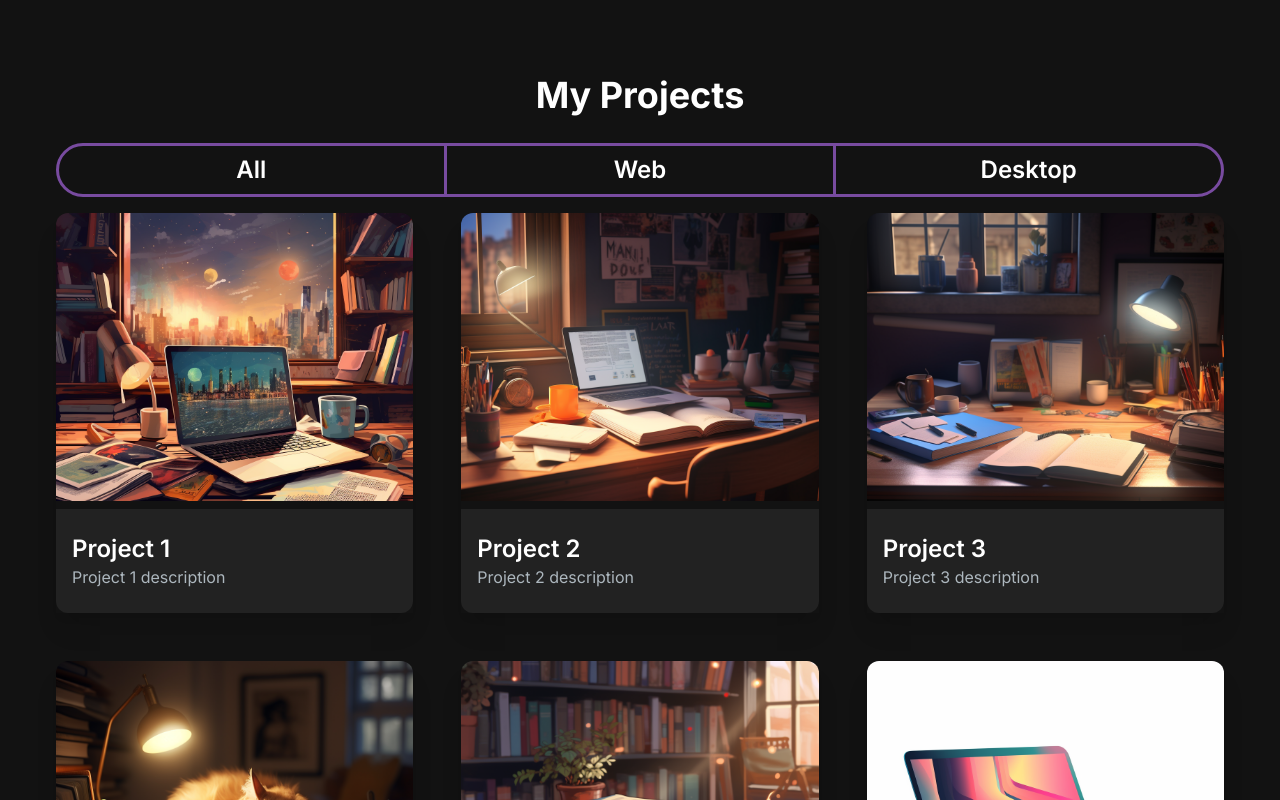
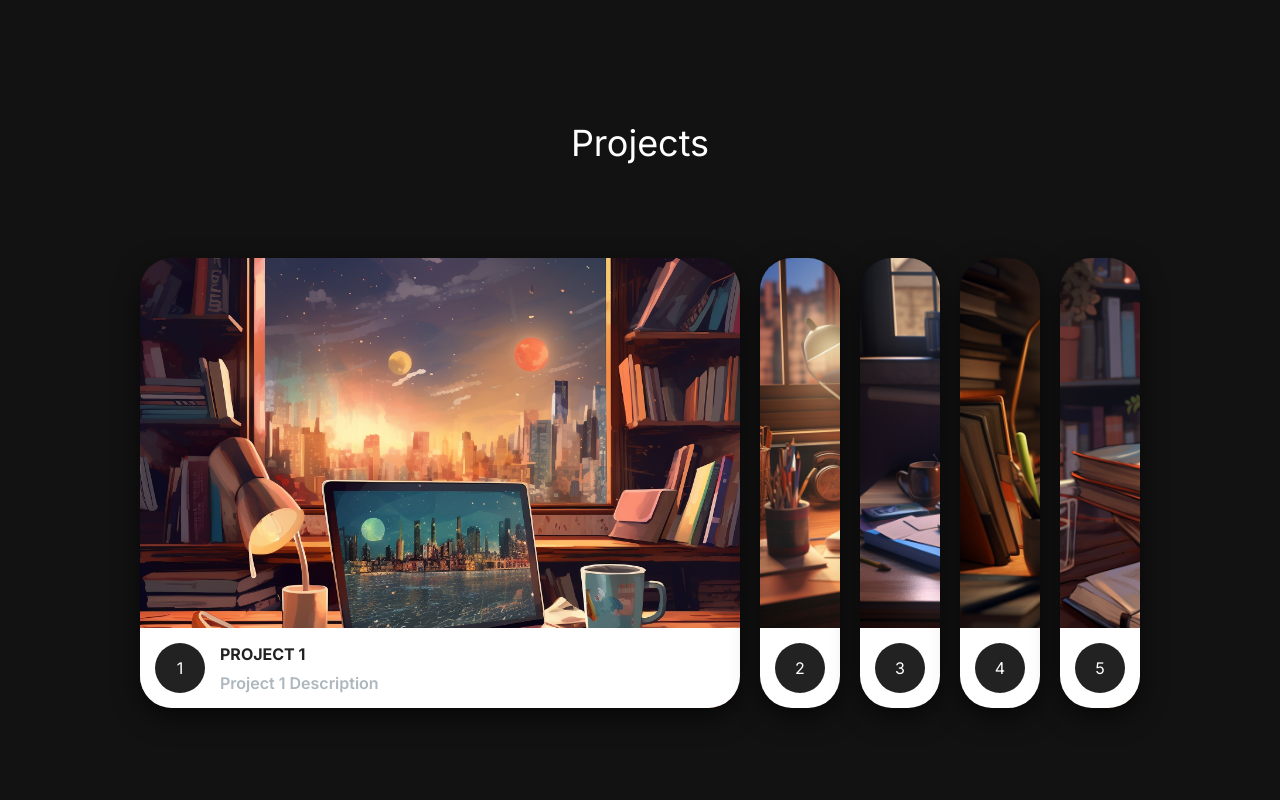
Before and after one commit to CamelliaBui95/webPortfolioBTN, a Next.js app: page / in a window 1280 px wide. Shown: the part 1140-1940 px from the top of the page. Built offline with nearby package versions, Linux system fonts and the light colour scheme.

Commit message:
Change the design for project section

```diff
--- a/src/app/components/AboutSection.jsx
+++ b/src/app/components/AboutSection.jsx
@@ -114,7 +114,7 @@ const AboutSection = () => {
               experience working with JavaScript, React, Redux, Node.js,
               Express, HTML, CSS, Git and Docker. I am a quick learner and am
               always looking to expand my knowledge and skill set. Being a
-              self-taught most of the time, I am also very self-disciplined and
+              self-taught for two-third of the journey, I am also very self-disciplined and
               independent.
             </p>
             <div className="flex flex-row mt-4">
--- a/src/app/components/backgroundDeco/BackgroundDeco.jsx
+++ b/src/app/components/backgroundDeco/BackgroundDeco.jsx
@@ -1,32 +1,82 @@
-import React, {useState, useRef, useEffect} from "react";
+import React, { useState, useRef, useEffect } from "react";
 import "./backgroundDeco.css";
 
 const animationStyles = {
-  promptSlideIn: {
-    transform: "translateY(50%)",
+  promptSlideOut: {
+    transform: "translateY(500%)",
     opacity: 0,
   },
-  promptSlideOut: {
+  promptSlideIn: {
     transform: "translateY(0)",
+    opacity: 1,
+  },
+  moonSlideOut: {
+    top: "100%",
+    opacity: 0.5,
+  },
+  moonSlideIn: {
+    top: "0",
     opacity: 1,
   },
 };
 
 const BackgroundDeco = () => {
   const ref = useRef(null);
+  const refMoon = useRef(null);
+  const [hasIntersected, setIntersect] = useState(false);
+  const [slide, setSlide] = useState(animationStyles.promptSlideOut);
+
+  useEffect(() => {
+    const observer1 = new IntersectionObserver(
+      ([entry]) => {
+        if (entry.isIntersecting) setSlide(animationStyles.promptSlideIn);
+      },
+      { threshold: 0.5 }
+    );
+
+    if (ref.current) {
+      observer1.observe(ref.current);
+    }
+
+    const observer2 = new IntersectionObserver(
+      ([entry]) => {
+        if (entry.isIntersecting) setIntersect(true);
+      },
+      { threshold: 0.7 }
+    );
+
+    if (refMoon.current) {
+      observer2.observe(refMoon.current);
+    }
+
+    return () => {
+      if (ref.current) observer1.disconnect();
+      if (refMoon.current) observer2.disconnect();
+    };
+  }, []);
 
   return (
-    <section className="overflow-hidden">
-      <div className="prompt-section ">
-        <p className="prompt text-primaryColor text-center text-5xl">
+    <section className="overflow-hidden transition-all duration-[1s] ease-in-out">
+      <div className="prompt-section" ref={ref}>
+        <p
+          className="prompt text-primaryColor text-center text-5xl transition-all duration-[1s] ease-in-out"
+          style={slide}
+        >
           Let's connect
         </p>
       </div>
 
-      <div className="parallax-container">
+      <div className="parallax-container " ref={refMoon}>
         <div className="first-layer"></div>
         <div className="second-layer"></div>
-        <div className="moon"></div>
+        <div
+          className="moon transition-all duration-[2s] ease-in-out"
+          style={
+            hasIntersected
+              ? animationStyles.moonSlideIn
+              : animationStyles.moonSlideOut
+          }
+        ></div>
       </div>
     </section>
   );
--- a/src/app/components/backgroundDeco/backgroundDeco.css
+++ b/src/app/components/backgroundDeco/backgroundDeco.css
@@ -1,5 +1,5 @@
 .prompt-section {
-    height: 100vh;
+    height: 120vh;
     width: 100%;
     background: theme("colors.primaryBg");
     display: flex;
@@ -15,6 +15,8 @@
     background: linear-gradient(180deg, theme("backgroundImage.bgGradientFrom") 0%, theme("backgroundImage.bgGradientVia") 26%, theme("backgroundImage.bgGradientTo") 72%);
     position: relative;
     overflow: hidden;
+    transition: all;
+    transition-duration: 1s;
 }
 
 .first-layer {
@@ -26,6 +28,8 @@
     width: 100vw;
     position: absolute;
     z-index: 3;
+    transition: all;
+    transition-duration: 1s;
 }
 
 .second-layer {
@@ -39,7 +43,11 @@
     position: absolute;
 
     z-index: 1;
+    transition: all;
+    transition-duration: 1s;
 }
+
+
 
 .moon {
     background: theme("backgroundImage.bgSecondLayer");
@@ -49,8 +57,11 @@
     height: 100vh;
     width: 100vw;
     position: absolute;
+    transition: all;
+    transition-duration: 1s;
 }
 
 
 
+
 /*background: linear-gradient(180deg, rgba(18,18,18,1) 0%, rgba(1,31,54,1) 26%, rgba(79,45,128,1) 72%);*/
--- /dev/null
+++ b/src/app/components/projectSection2/ProjectSection.jsx
@@ -0,0 +1,92 @@
+import React from "react";
+import "./projectSectionStyle.css";
+
+const ProjectSection = () => {
+  return (
+    <section className="project-section" id="projects">
+      <h2 className="text-primaryColor text-3xl md:text-4xl text-center">
+        Projects
+      </h2>
+      <div className="project-wrapper">
+        <div className="card-container">
+          <input type="radio" name="slide" id="c1" defaultChecked/>
+          <label
+            htmlFor="c1"
+            className="card"
+            style={{ backgroundImage: "url(/images/projects/1.png)" }}
+          >
+            <div className="content text-primaryColor">
+              <div className="card-index">1</div>
+              <div className="description">
+                <h4>Project 1</h4>
+                <p>Project 1 Description</p>
+              </div>
+            </div>
+          </label>
+
+          <input type="radio" name="slide" id="c2" />
+          <label
+            htmlFor="c2"
+            className="card"
+            style={{ backgroundImage: "url(/images/projects/2.png)" }}
+          >
+            <div className="content text-primaryColor">
+              <div className="card-index">2</div>
+              <div className="description">
+                <h4>Project 2</h4>
+                <p>Project 2 Description</p>
+              </div>
+            </div>
+          </label>
+
+          <input type="radio" name="slide" id="c3"/>
+          <label
+            htmlFor="c3"
+            className="card"
+            style={{ backgroundImage: "url(/images/projects/3.png)" }}
+          >
+            <div className="content text-primaryColor">
+              <div className="card-index">3</div>
+              <div className="description">
+                <h4>Project 3</h4>
+                <p>Project 3 Description</p>
+              </div>
+            </div>
+          </label>
+
+          <input type="radio" name="slide" id="c4" />
+          <label
+            htmlFor="c4"
+            className="card"
+            style={{ backgroundImage: "url(/images/projects/4.png)" }}
+          >
+            <div className="content text-primaryColor">
+              <div className="card-index">4</div>
+              <div className="description">
+                <h4>Project 4</h4>
+                <p>Project 4 Description</p>
+              </div>
+            </div>
+          </label>
+
+          <input type="radio" name="slide" id="c5" />
+          <label
+            htmlFor="c5"
+            className="card"
+            style={{ backgroundImage: "url(/images/projects/5.png)" }}
+          >
+            <div className="content text-primaryColor">
+              <div className="card-index">5</div>
+              <div className="description">
+                <h4>Project 5</h4>
+                <p>Project 5 Description</p>
+              </div>
+            </div>
+          </label>
+        </div>
+      </div>
+    </section>
+  );
+};
+
+export default ProjectSection;
--- /dev/null
+++ b/src/app/components/projectSection2/projectSectionStyle.css
@@ -0,0 +1,164 @@
+.project-section {
+  box-sizing: border-box;
+  margin-top: 4rem;
+  padding: 0;
+  height: 100vh;
+}
+
+@media (min-width: 1550px) {
+  .project-section {
+    height: 80vh;
+  }
+}
+
+.h2 {
+  height: 20%;
+}
+
+.project-wrapper {
+  width: 100%;
+  height: 80%;
+  display: flex;
+  align-items: center;
+  justify-content: center;
+}
+
+.card-container {
+  display: flex;
+  height: 450px;
+  flex-wrap: nowrap;
+  justify-content: flex-start;
+}
+
+.card {
+  width: 80px;
+  border-radius: 0.75rem;
+  background-size: cover;
+  cursor: pointer;
+  overflow: hidden;
+  border-radius: 2rem;
+  margin: 0 10px;
+  display: flex;
+  align-items: flex-end;
+  transition: 0.6s cubic-bezier(0.28, -0.03, 0, 0.99);
+  box-shadow: 0px 10px 30px -5px rgba(0, 0, 0, 0.8);
+}
+
+.card > .content {
+  color: theme("colors.secondaryTextDeco");
+  display: flex;
+  flex-wrap: nowrap;
+  background-color: white;
+}
+
+.card > .content > .card-index {
+  background: theme("colors.secondaryTextDeco");
+  color: #fff;
+  border-radius: 50%;
+  width: 50px;
+  display: flex;
+  justify-content: center;
+  align-items: center;
+  margin: 15px;
+}
+
+.card > .content > .description {
+  display: flex;
+  flex-direction: column;
+  justify-content: center;
+  overflow: hidden;
+  height: 80px;
+  width: 520px;
+  opacity: 0;
+  transform: translateY(30px);
+  transition-delay: 0.3s;
+  transition: all 0.3s ease;
+}
+
+.description p {
+  color: theme("colors.secondaryColor");
+  padding-top: 5px;
+  @apply font-semibold;
+}
+
+.description h4 {
+  text-transform: uppercase;
+  @apply font-bold;
+}
+
+input {
+  display: none;
+}
+
+@media (min-width: 800px) {
+  input:checked + label {
+    width: 600px;
+  }
+
+  input:checked + label .description {
+    opacity: 1 !important;
+    transform: translateY(0) !important;
+  }
+}
+
+@media (max-width: 800px) {
+
+  .project-section {
+    height: 100%;
+  }
+
+
+  h2 {
+    margin-bottom: 2rem;
+  }
+
+  .card-container {
+    display: flex;
+    height: 100%;
+    flex-direction: column;
+    flex-wrap: nowrap;
+    justify-content: center;
+    align-items: center;
+  }
+
+  .card {
+    width: 70%;
+    height: 450px;
+    background-size: cover;
+    cursor: pointer;
+    overflow: hidden;
+    border-radius: 0.75rem;
+    margin: 0.75rem;
+    display: flex;
+    align-items: flex-end;
+    transition: 0.6s cubic-bezier(0.28, -0.03, 0, 0.99);
+    box-shadow: 0px 10px 30px -5px rgba(0, 0, 0, 0.8);
+  }
+
+  .card > .content > .card-index {
+    background: theme("colors.secondaryTextDeco");
+    color: #fff;
+    border-radius: 50%;
+    width: 50px;
+    display: flex;
+    justify-content: center;
+    align-items: center;
+    margin: 15px;
+  }
+
+  .card > .content > .description {
+    display: flex;
+    flex-direction: column;
+    justify-content: center;
+    height: 80px;
+    width: 520px;
+    transform: translateY(0px);
+    opacity: 1;
+  }
+
+  input:checked + label {
+  }
+
+  input:checked + label .description {
+  }
+}
--- a/src/app/globals.css
+++ b/src/app/globals.css
@@ -62,13 +62,13 @@ html {
   --grad-via: var(--color-electro-purple);
   --grad-to: var(--color-electro-pink);
   --primaryBg: var(--color-black-1200);
-  --inversePrimaryBg: var(--color-creamy-white);
+  --inversePrimaryBg: var(--color-white);
   --secondaryBg: var(--color-black-1000);
   --primaryColor: var(--color-white);
   --secondaryColor: var(--color-grey-medium);
   --borderDeco: var(--color-black-1200);
   --textDeco: var(--color-white);
-  --secondaryTextDeco: var(--color-grey-medium);
+  --secondaryTextDeco: var(--color-grey-dark);
   --bgDeco: var(--color-grey-dark);
   --textUnderscore: var(--color-electro-purple);
 
--- a/src/app/page.js
+++ b/src/app/page.js
@@ -3,7 +3,7 @@ import React, { useState, useEffect } from "react";
 import AboutSection from "./components/AboutSection";
 import HeroSection from "./components/heroSection/HeroSection";
 import NavBar from "./components/NavBar";
-import ProjectSection from "./components/projectSection/ProjectSection";
+import ProjectSection from "./components/projectSection2/ProjectSection";
 import ContactSection from "./components/contactSection/ContactSection";
 import BackgroundDeco from "./components/backgroundDeco/BackgroundDeco";
 
```
